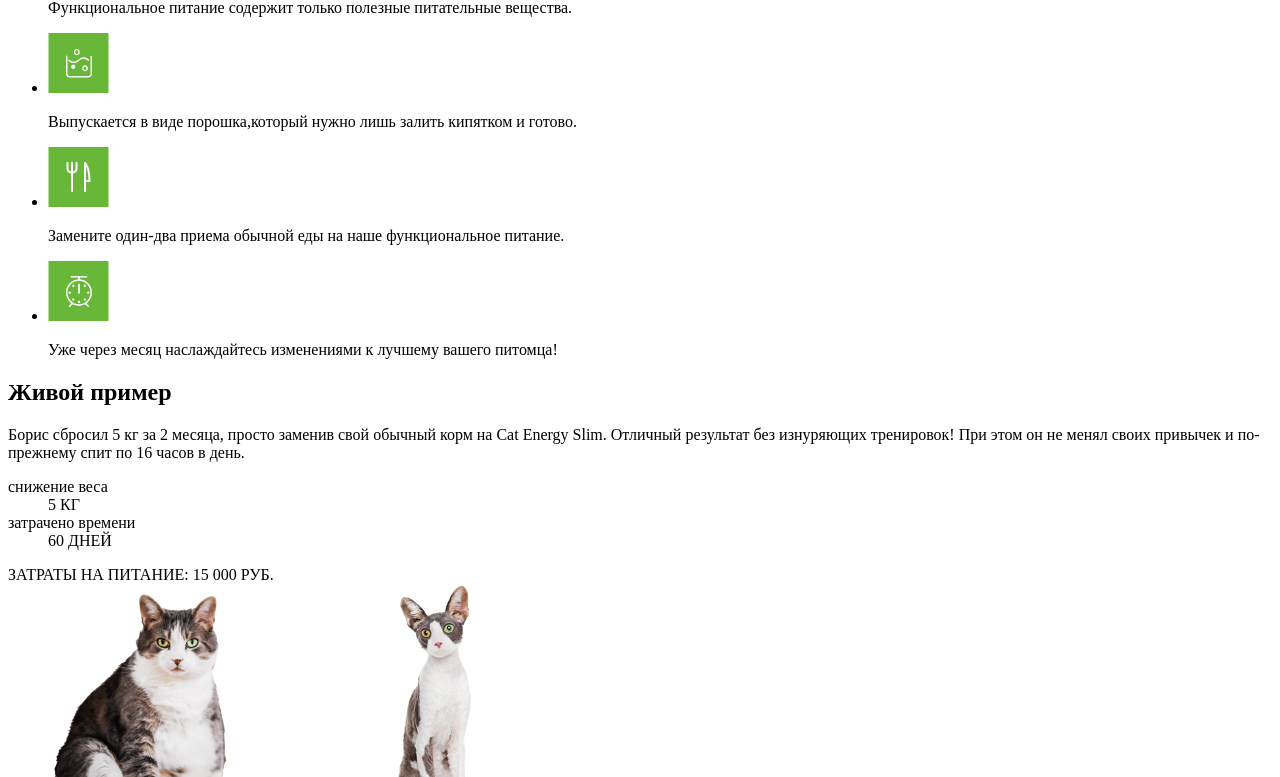
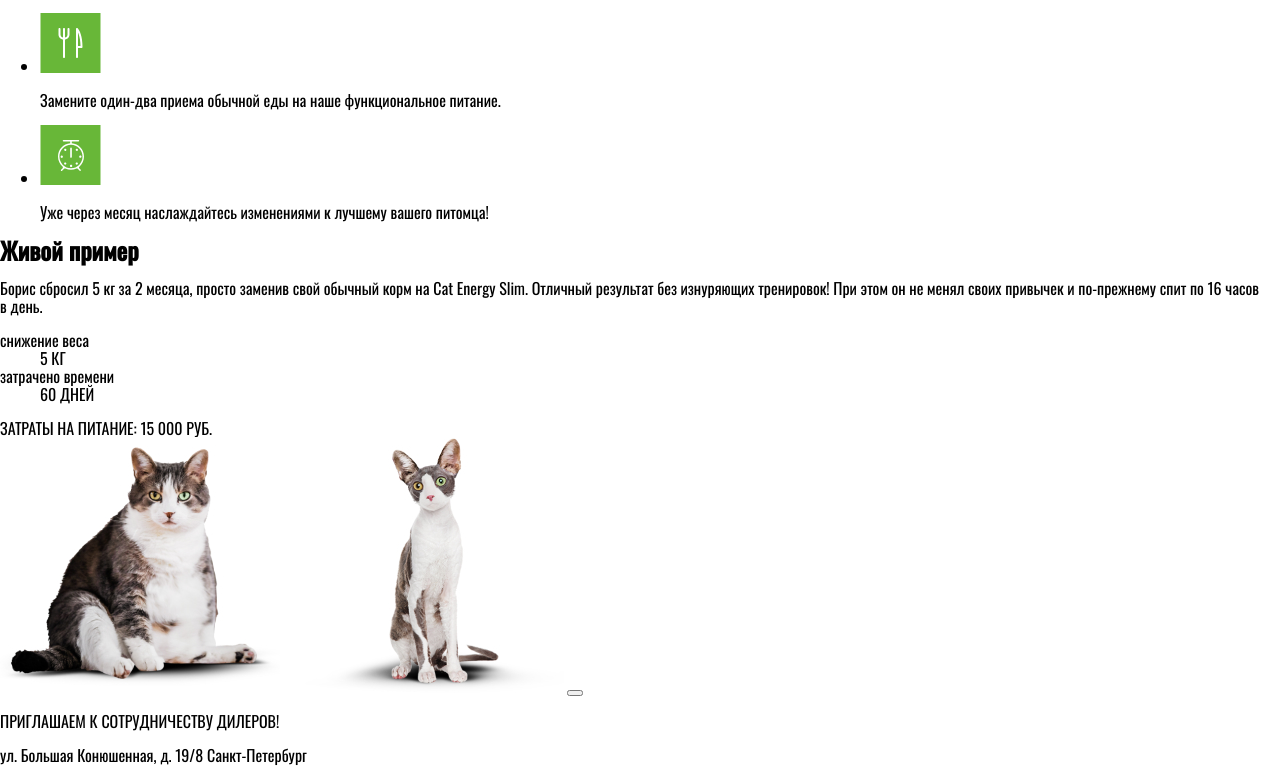
Before and after one commit to htmlacademy-adaptive/2173645-cat-energy-28, a website: page source/index.html in a window 1280 px wide. Shown: the part 1082-1859 px from the top of the page. Drawn offline with nearby package versions, Linux system fonts and the light colour scheme; files that its build step writes are made by us from their sources.

Commit message:
Добавляет подключение  препроцессорных файлов

```diff
--- a/source/sass/base/base.scss
+++ b/source/sass/base/base.scss
@@ -0,0 +1,22 @@
+body {
+  margin: 0;
+  font-family: "Oswald", "Arial", sans-serif;
+  font-size: 16px;
+  line-height: 18px;
+}
+
+img {
+  max-width: 100%;
+  height: auto;
+  object-fit: contain;
+}
+
+a {
+  text-decoration: none;
+}
+
+*,
+*::before,
+*::after {
+  box-sizing: border-box;
+}
--- a/source/sass/base/fonts.scss
+++ b/source/sass/base/fonts.scss
@@ -2,7 +2,7 @@
   font-family: "Lato";
   font-style: normal;
   font-weight: 400;
-  src: url("../../fonts/lato/Lato-Regular.woff2") format("woff2");
+  src: url("../../fonts/lato/Lato-Regular.woff2") format("woff2"), url("../../fonts/lato/Lato-Regular.woff") format("woff");
   font-display: swap;
 }
 
@@ -10,14 +10,14 @@
   font-family: "Oswald";
   font-style: normal;
   font-weight: 400;
-  src: url("../../fonts/oswald/oswaldmedium.woff2") format("woff2");
+  src: url("../../fonts/oswald/oswaldregular.woff2") format("woff2"), url("../../fonts/oswald/oswaldregular.woff") format("woff");
   font-display: swap;
 }
 
 @font-face {
-  font-family: "Lato";
+  font-family: "Oswald";
   font-style: normal;
   font-weight: 500;
-  src: url("../../fonts/oswald/oswaldregular.woff2") format("woff2");
+  src: url("../../fonts/oswald/oswaldmedium.woff2") format("woff2"), url("../../fonts/oswald/oswaldmedium.woff") format("woff");
   font-display: swap;
 }
--- /dev/null
+++ b/source/sass/base/visually-hidden.scss
@@ -0,0 +1,13 @@
+.visually-hidden {
+  position: absolute;
+  width: 1px;
+  height: 1px;
+  margin: -1px;
+  border: 0;
+  padding: 0;
+  white-space: nowrap;
+  -webkit-clip-path: inset(100%);
+          clip-path: inset(100%);
+  clip: rect(0 0 0 0);
+  overflow: hidden;
+}
--- a/source/sass/blocks/header.scss
+++ b/source/sass/blocks/header.scss
@@ -1,3 +1,3 @@
-.header {
-  background-color: #000000;
+.nav__list {
+  @include list-reset;
 }
--- a/source/sass/mixins.scss
+++ b/source/sass/mixins.scss
@@ -0,0 +1,5 @@
+@mixin list-reset {
+  margin: 0;
+  padding: 0;
+  list-style: none;
+}
--- a/source/sass/style.scss
+++ b/source/sass/style.scss
@@ -1 +1,28 @@
-@import "../sass/blocks/header.scss"
+// Базовые стили
+@import "./base/fonts.scss";
+@import "./base/base.scss";
+@import "./base/visually-hidden.scss";
+// Добавляет миксины и переменные
+@import "./mixins.scss";
+@import "./variables.scss";
+// Блоки
+@import "../sass/blocks/page.scss";
+@import "../sass/blocks/header.scss";
+@import "../sass/blocks/container.scss";
+@import "../sass/blocks/nav.scss";
+@import "../sass/blocks/hero.scss";
+@import "../sass/blocks/title.scss";
+@import "../sass/blocks/button.scss";
+@import "../sass/blocks/programs.scss";
+@import "../sass/blocks/program.scss";
+@import "../sass/blocks/advantages.scss";
+@import "../sass/blocks/results.scss";
+@import "../sass/blocks/address-info.scss";
+@import "../sass/blocks/address.scss";
+@import "../sass/blocks/footer.scss";
+@import "../sass/blocks/socials.scss";
+@import "../sass/blocks/catalog.scss";
+@import "../sass/blocks/product.scss";
+@import "../sass/blocks/additional-products.scss";
+@import "../sass/blocks/program-form.scss";
+@import "../sass/blocks/form.scss";
--- a/source/sass/variables.scss
+++ b/source/sass/variables.scss
@@ -0,0 +1 @@
+$base-color: #68b738;
```
Also changed, not shown: source/catalog.html (+1 -0 lines), source/form.html (+1 -0 lines).
